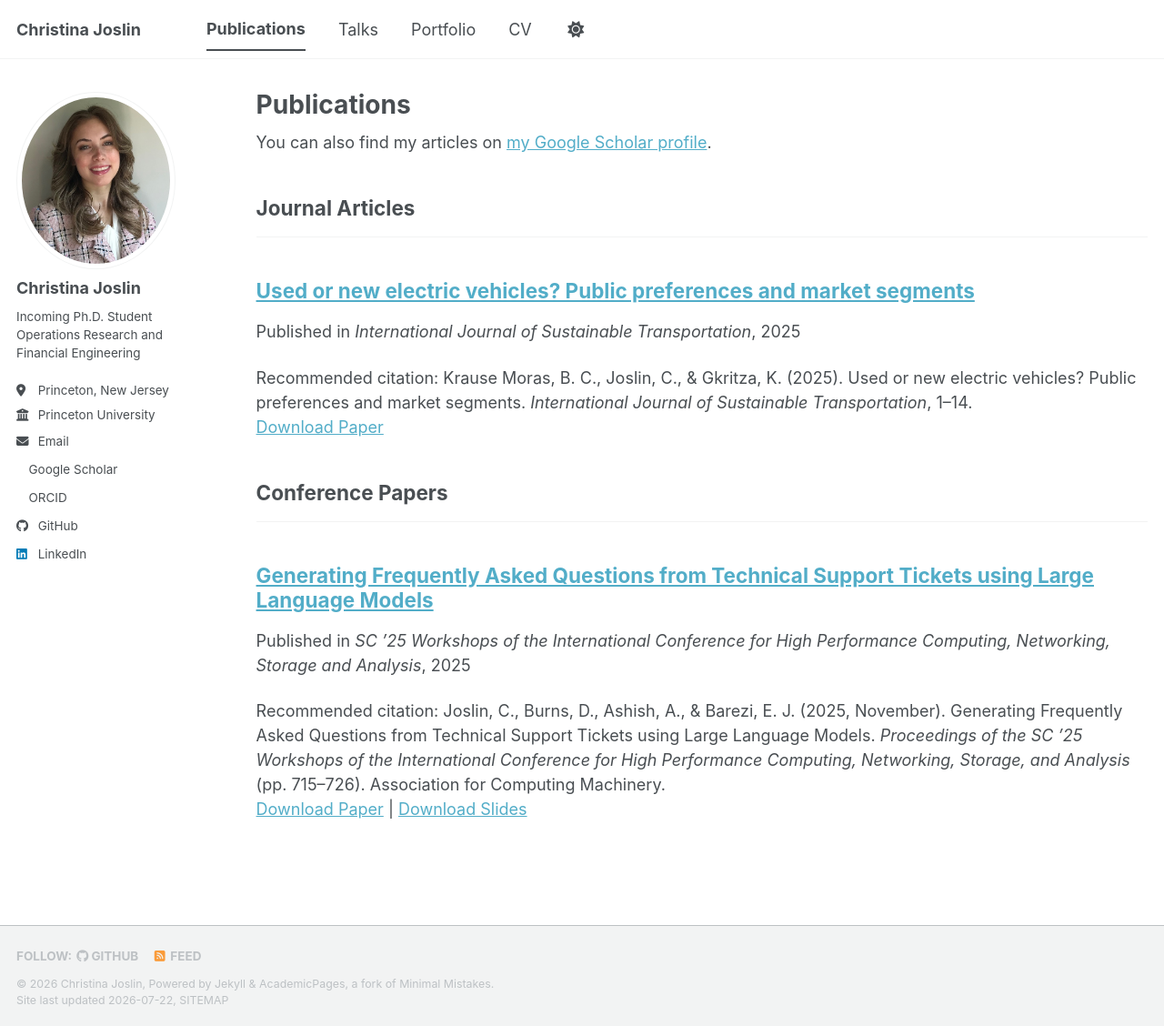
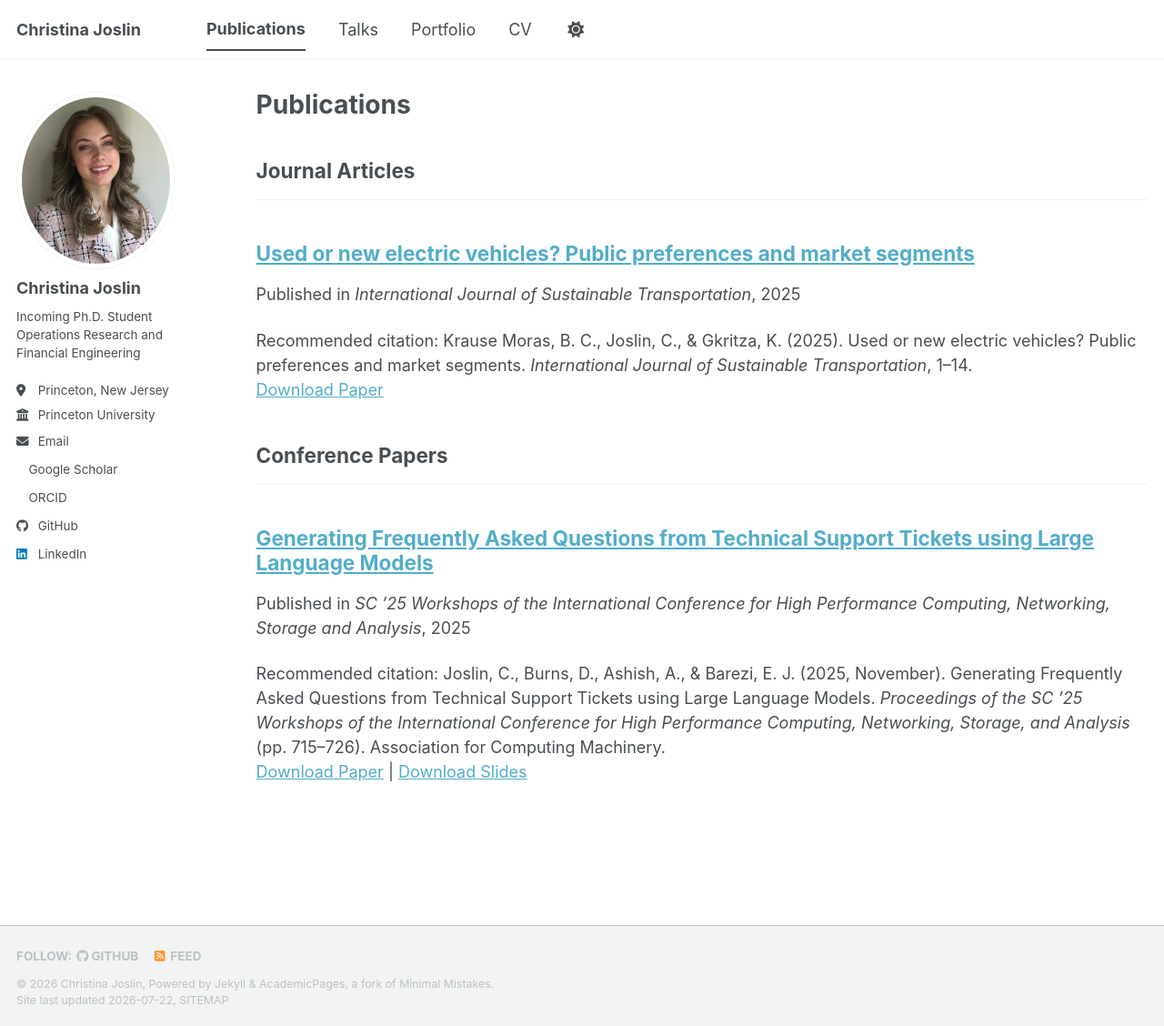
Before and after one commit to christinajoslin/christinajoslin.github.io, a Jekyll site: the page built from _pages/publications.html, in a window 1280 px wide and 1128 px high. Shown: the whole window at 91% size. Built offline with Jekyll 4.4.1, drawn with Linux system fonts in a browser that asks for light colours; a style sheet for code colours, icons or effects is not loaded.

Commit message:
Update config

```diff
--- a/_config.yml
+++ b/_config.yml
@@ -13,7 +13,7 @@ title                    : "Christina Joslin"
 title_separator          : "-"
 name                     : &name "Christina Joslin"
 description              : &description "Christina Joslin's Site"   # Update this with a general description of your site, this is the default if not overridden by a page
-url                      : https://christinajoslin.github.io # The base hostname & protocol for your site e.g. "https://[your GitHub username].github.io",
+url                      : https://www.christinajoslin.com # The base hostname & protocol for your site e.g. "https://[your GitHub username].github.io",
                                                            # or if you already have some other page hosted on Github then use "https://[your GitHub username].github.io/[Your Repo Name]"
 baseurl                  : "" # the subpath of your site, e.g. "/blog"
 repository               : "christinajoslin/christinajoslin.github.io"
--- a/_pages/publications.html
+++ b/_pages/publications.html
@@ -4,10 +4,6 @@ title: "Publications"
 permalink: /publications/
 author_profile: true
 ---
-
-{% if site.author.googlescholar %}
-  <div class="wordwrap">You can also find my articles on <a href="{{site.author.googlescholar}}">my Google Scholar profile</a>.</div>
-{% endif %}
 
 {% include base_path %}
 
```
